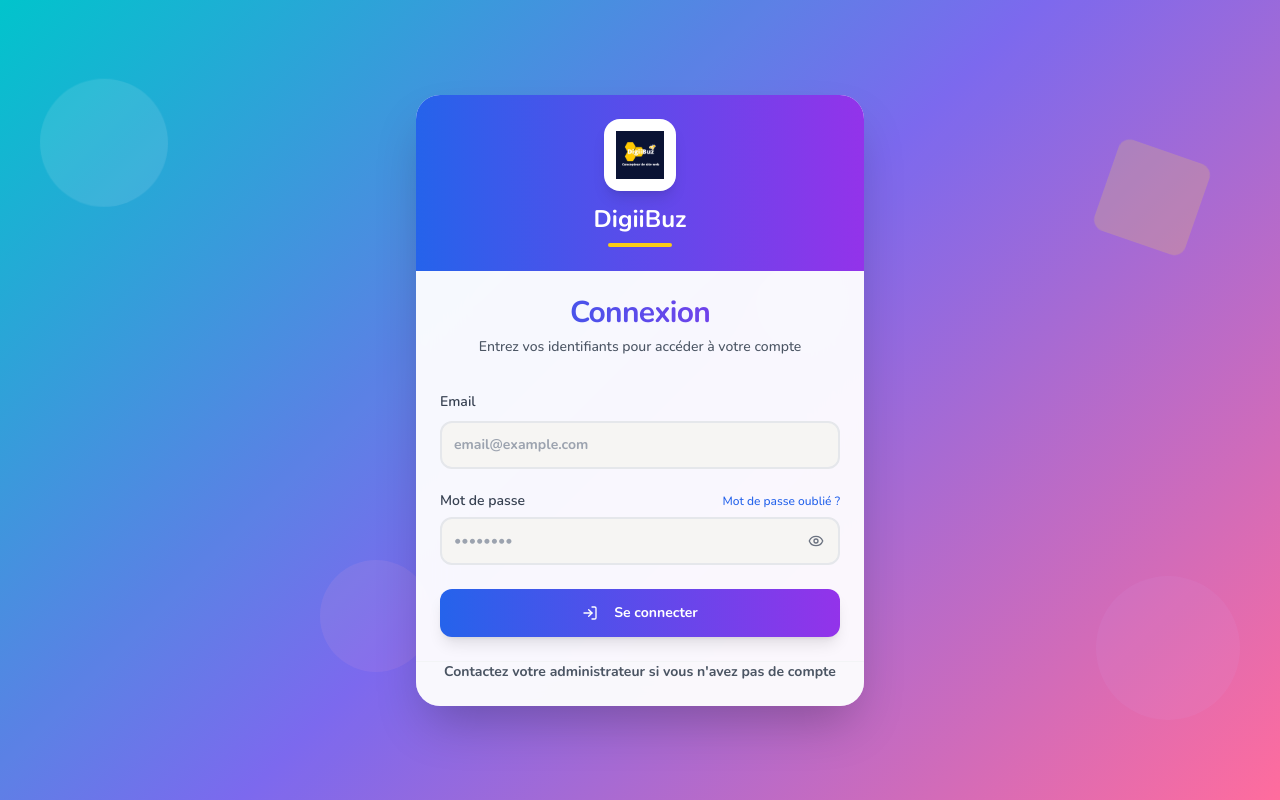
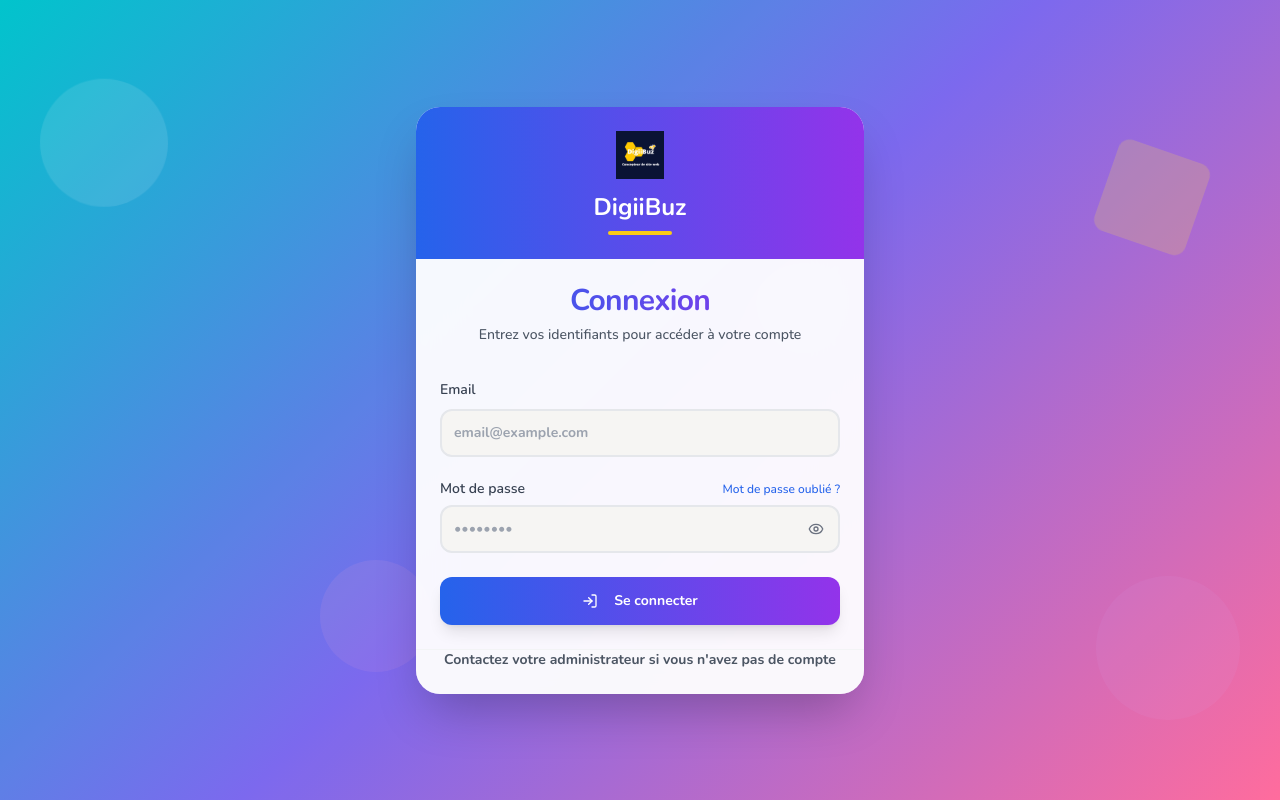
Before and after one commit to Digiibuz/announcement-hero, a React (Vite) app: page /login in a window 1280 px wide. Built offline with nearby package versions, Linux system fonts and the light colour scheme.

Commit message:
Remove white background from logo
Removes the white background from the logo in the login page.

```diff
--- a/src/pages/Login.tsx
+++ b/src/pages/Login.tsx
@@ -1,4 +1,3 @@
-
 import React, { useState, useEffect } from "react";
 import { useNavigate, Link } from "react-router-dom";
 import { useAuth } from "@/context/AuthContext";
@@ -84,7 +83,7 @@ const Login = () => {
             {/* Header with logo */}
             <div className="bg-gradient-to-r from-blue-600 to-purple-600 p-6 text-center">
               <div className="flex flex-col items-center">
-                <div className="bg-white rounded-2xl p-3 mb-3 shadow-lg">
+                <div className="mb-3">
                   <img
                     src="/lovable-uploads/2c24c6a4-9faf-497a-9be8-27907f99af47.png"
                     alt="DigiiBuz"
```
